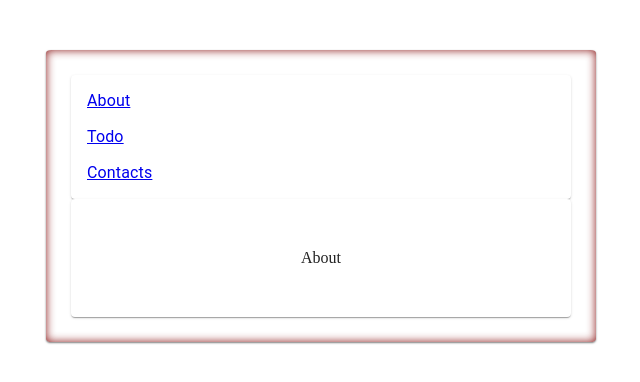
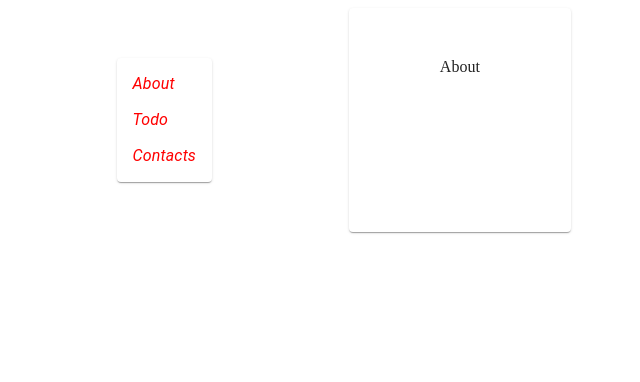
Before and after one commit to WebHeroSchool/todo_soboleva_react, a React (Create React App) app: page / in a window 1280 px wide. Shown: the top 382 px of the page, without its empty margins (319-959 px from the left). Built offline with nearby package versions, Linux system fonts and the light colour scheme.

Commit message:
Update App.module.css

```diff
--- a/src/components/App/App.module.css
+++ b/src/components/App/App.module.css
@@ -1,15 +1,22 @@
-.wrap {
-  position:relative;
+.siderbar {
+  grid-area: siderbar;
   margin: 50px auto;
-  padding: 25px;
+}
+
+.content{
+  grid-area: content;
+}
+
+.wrap{
+  display: grid;
+  grid-template-areas: 'siderbar ... content content';
+  margin: auto;
   width: 500px;
-  height: auto;
-  box-shadow: 0 1px 2px rgba(0,0,0,0.5), 0 0 10px rgba(128,0,0,0.9) inset;
-  border-radius: 1%     1%     1%     1% /     1%     1%     1%     1%;
 }
-.title {
-    font-family: Georgia;
-    font-style: italic;
-    text-align: left;
-    color: red;
+
+.link{
+  text-decoration: none;
+  color: red;
+  font-family: Georgia;
+  font-style: italic;
 }
```
